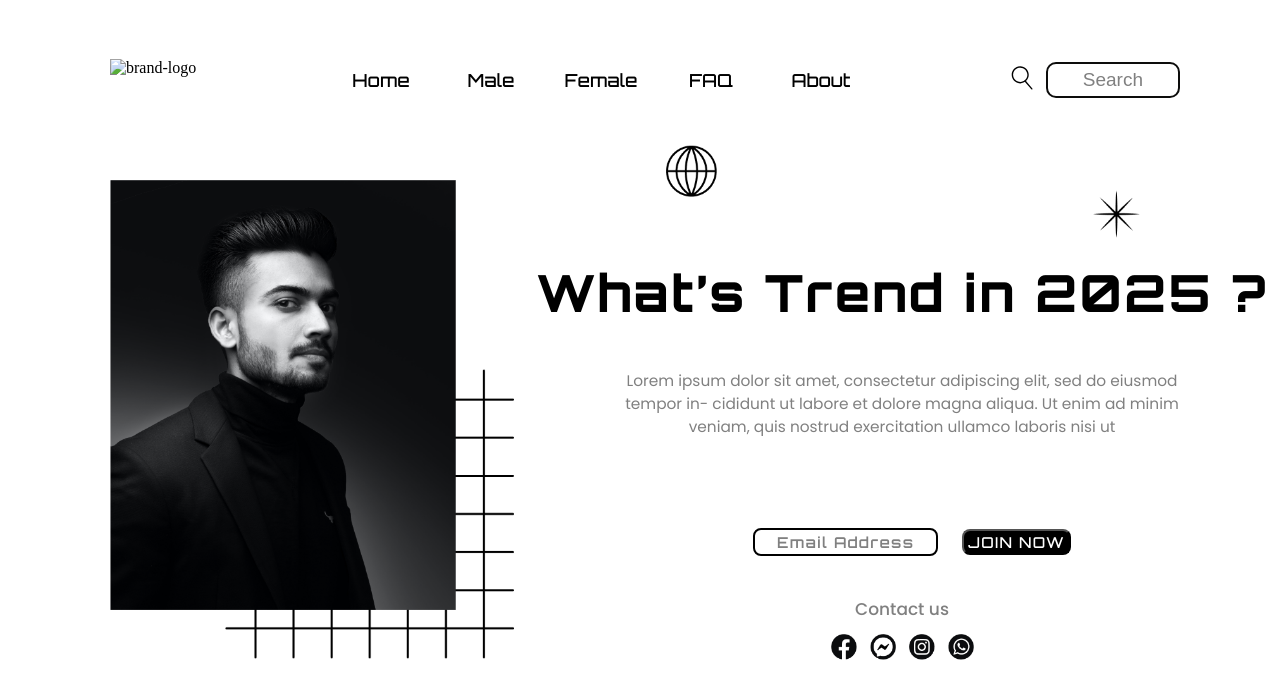
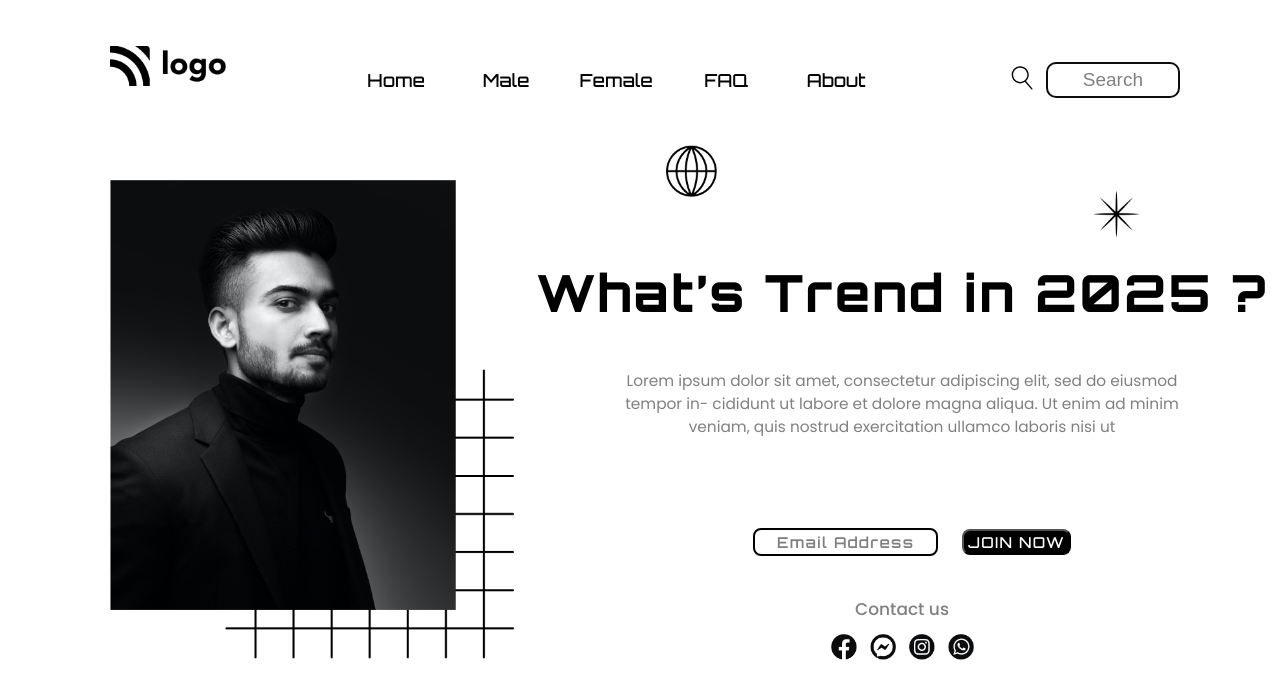
Before and after one commit to githubpriti/Project--1, a plain HTML site: page index.html in a window 1280 px wide. Drawn offline with Linux system fonts and the light colour scheme; a web font is replaced by a local one.

Commit message:
changes made

```diff
--- a/index.html
+++ b/index.html
@@ -28,7 +28,7 @@
       <section aria-label="navbar">
         <nav class="navbar-container">
           <div>
-            <img src="./assets/(3)logo..png" alt="brand-logo" />
+            <img src="./assets/download (3)logo..png" alt="brand-logo" />
           </div>
           <div>
             <ul class="list">
```
